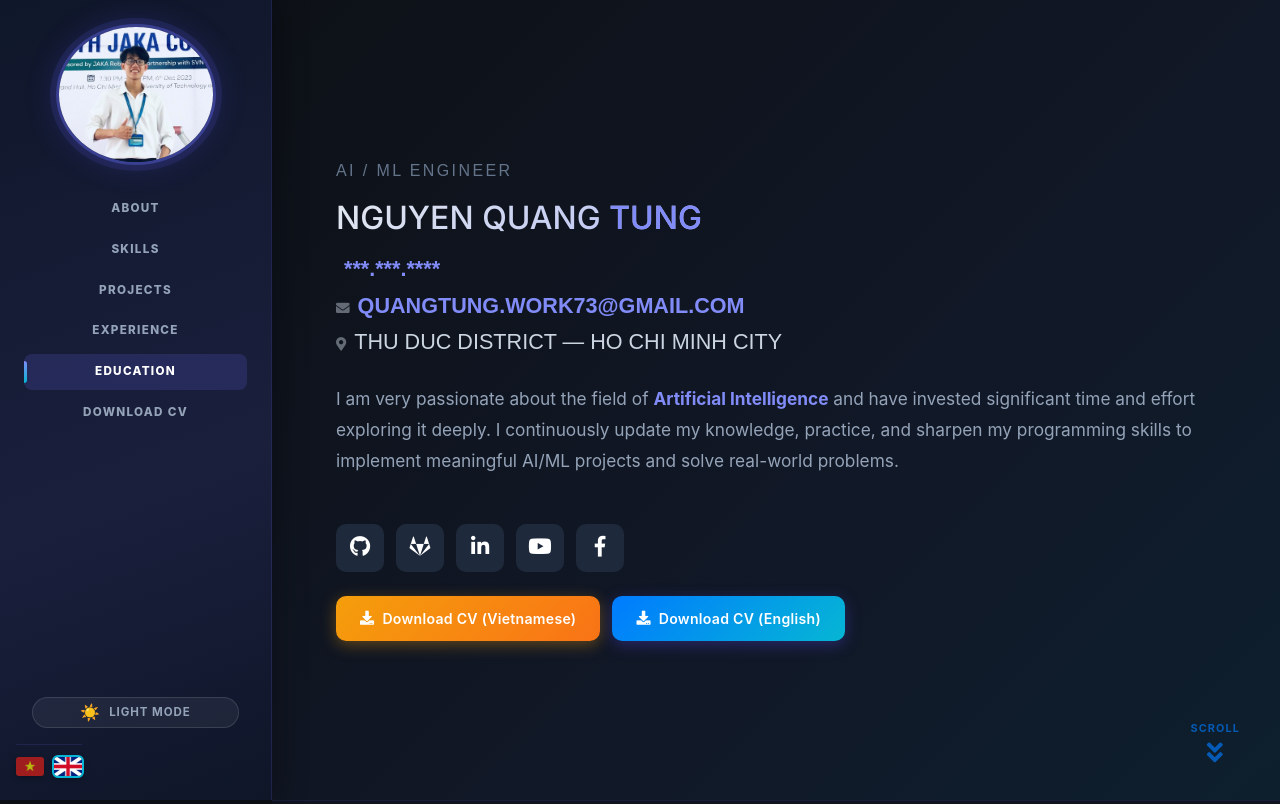
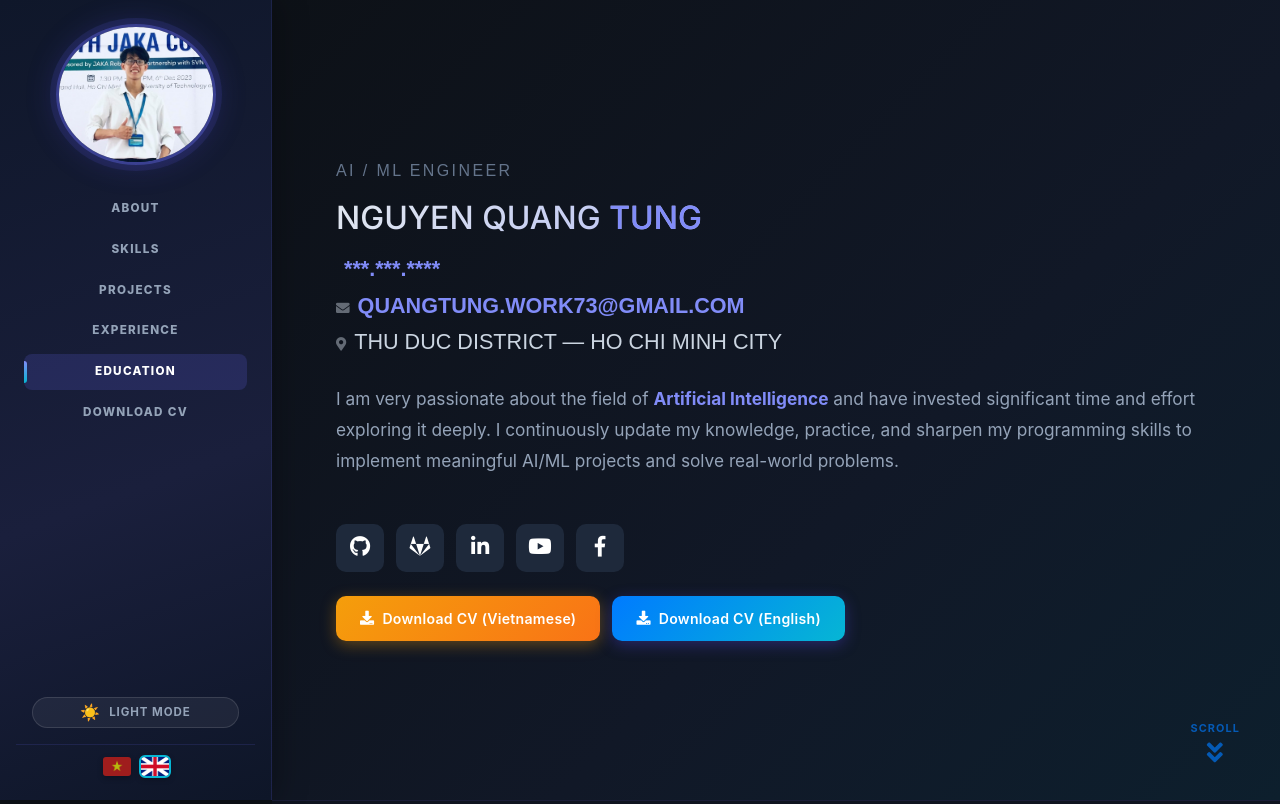
Before and after one commit to nguyenquangtung/resume, a website with bundled scripts: page index.html in a window 1280 px wide. Shown: the top 804 px of the page. Built offline with nearby package versions, Linux system fonts and the light colour scheme; some icons are missing; a web font is replaced by a local one.

Commit message:
center language icon

```diff
--- a/css/resume.css
+++ b/css/resume.css
@@ -205,9 +205,14 @@ a:hover, a:focus { color: var(--primary-dark); text-decoration: none; }
 
   .lang-switcher {
     padding: 12px 0 16px;
+    display: flex;
+    flex-direction: row;
     justify-content: center;
+    align-items: center;
     border-top: 1px solid rgba(99, 102, 241, 0.15);
     margin-top: 8px;
+    width: 100%;
+    align-self: center;
   }
 }
 
```
